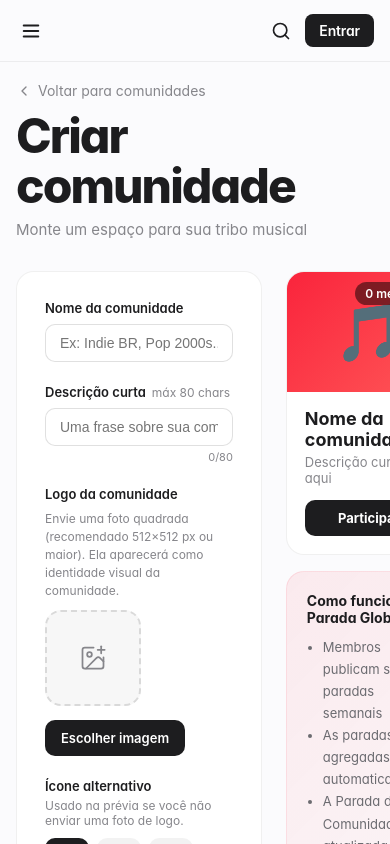
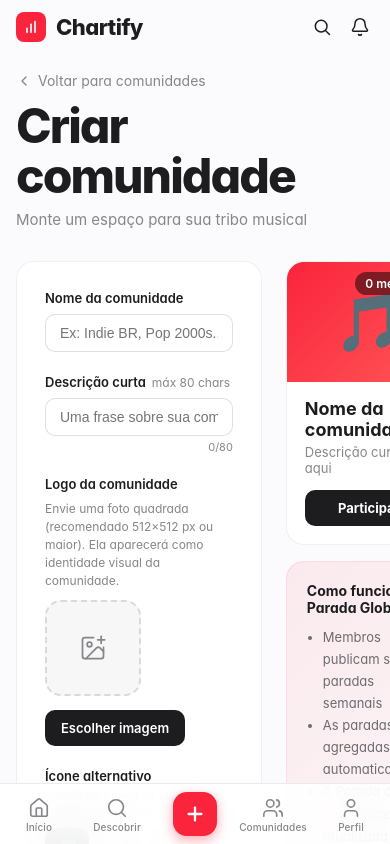
Before and after one commit to brunoblv/chartfm, a Next.js app: page /community/create in a window 390 px wide. Shown: the top 844 px of the page. Built offline with nearby package versions, Linux system fonts and the light colour scheme; no server answers.

Commit message:
Refactor Shell and TopBar components for improved mobile experience. Introduce BottomNav for mobile navigation and update TopBar to enhance layout and functionality, including a new notification bell and search toggle. Streamline styles for better responsiveness and user interaction.

```diff
--- /dev/null
+++ b/components/layout/BottomNav.tsx
@@ -0,0 +1,112 @@
+"use client";
+
+import Link from "next/link";
+import { usePathname } from "next/navigation";
+import { useSession } from "next-auth/react";
+import { Home, Search, Users, User } from "lucide-react";
+
+export function BottomNav() {
+  const pathname = usePathname();
+  const { data: session, status } = useSession();
+  const authed = status === "authenticated" && !!session?.user?.handle;
+  const profilePath = authed ? `/profile/${session!.user.handle}` : "/login";
+  const createPath = authed ? "/create" : "/login";
+  const profileActive =
+    authed &&
+    (pathname === profilePath || pathname.startsWith(profilePath + "/"));
+
+  const tabStyle = (active: boolean): React.CSSProperties => ({
+    flex: 1,
+    display: "flex",
+    flexDirection: "column",
+    alignItems: "center",
+    justifyContent: "center",
+    gap: 3,
+    padding: "10px 0",
+    textDecoration: "none",
+    color: active ? "#FA243C" : "#86868B",
+    minHeight: 56,
+  });
+
+  const labelStyle = (active: boolean): React.CSSProperties => ({
+    fontSize: 10,
+    fontWeight: active ? 600 : 500,
+    letterSpacing: "0.01em",
+    lineHeight: 1,
+  });
+
+  const tabs = [
+    { href: "/",            label: "Início",      Icon: Home,   exact: true  },
+    { href: "/discover",    label: "Descobrir",   Icon: Search, exact: false },
+    { href: "/communities", label: "Comunidades", Icon: Users,  exact: false },
+  ];
+
+  return (
+    <nav
+      style={{
+        position: "fixed",
+        bottom: 0,
+        left: 0,
+        right: 0,
+        zIndex: 100,
+        background: "rgba(255,255,255,0.92)",
+        backdropFilter: "blur(20px) saturate(180%)",
+        WebkitBackdropFilter: "blur(20px) saturate(180%)",
+        borderTop: "0.5px solid rgba(0,0,0,0.08)",
+        display: "grid",
+        gridTemplateColumns: "repeat(5, 1fr)",
+        alignItems: "center",
+        paddingBottom: "env(safe-area-inset-bottom, 0px)",
+      }}
+    >
+      {/* Home */}
+      {tabs.slice(0, 2).map(({ href, label, Icon, exact }) => {
+        const active = exact ? pathname === href : pathname === href || pathname.startsWith(href + "/");
+        return (
+          <Link key={href} href={href} style={tabStyle(active)}>
+            <Icon size={22} strokeWidth={active ? 2.2 : 1.8} />
+            <span style={labelStyle(active)}>{label}</span>
+          </Link>
+        );
+      })}
+
+      {/* Create — center pill */}
+      <Link
+        href={createPath}
+        style={{ display: "flex", alignItems: "center", justifyContent: "center", padding: "8px 0", textDecoration: "none" }}
+      >
+        <div style={{
+          width: 44,
+          height: 44,
+          borderRadius: 14,
+          background: "#FA243C",
+          display: "grid",
+          placeItems: "center",
+          boxShadow: "0 4px 12px rgba(250,36,60,0.4)",
+        }}>
+          <svg width="22" height="22" viewBox="0 0 24 24" stroke="white" strokeWidth="2.5" fill="none" strokeLinecap="round">
+            <line x1="12" y1="5" x2="12" y2="19" />
+            <line x1="5" y1="12" x2="19" y2="12" />
+          </svg>
+        </div>
+      </Link>
+
+      {/* Comunidades */}
+      {tabs.slice(2).map(({ href, label, Icon, exact }) => {
+        const active = exact ? pathname === href : pathname === href || pathname.startsWith(href + "/");
+        return (
+          <Link key={href} href={href} style={tabStyle(active)}>
+            <Icon size={22} strokeWidth={active ? 2.2 : 1.8} />
+            <span style={labelStyle(active)}>{label}</span>
+          </Link>
+        );
+      })}
+
+      {/* Perfil */}
+      <Link href={profilePath} style={tabStyle(profileActive)}>
+        <User size={22} strokeWidth={profileActive ? 2.2 : 1.8} />
+        <span style={labelStyle(profileActive)}>Perfil</span>
+      </Link>
+    </nav>
+  );
+}
--- a/components/layout/Shell.tsx
+++ b/components/layout/Shell.tsx
@@ -1,8 +1,8 @@
 "use client";
 
-import { useState } from "react";
 import { Sidebar } from "./Sidebar";
 import { TopBar } from "./TopBar";
+import { BottomNav } from "./BottomNav";
 import { useIsMobile } from "@/hooks/useIsMobile";
 
 interface ShellProps {
@@ -14,17 +14,19 @@ interface ShellProps {
 
 export function Shell({ children, title, subtitle, noPadding }: ShellProps) {
   const isMobile = useIsMobile();
-  const [sidebarOpen, setSidebarOpen] = useState(false);
 
   return (
     <div style={{ display: "flex", minHeight: "100vh", background: "#FBFBFD" }}>
-      <Sidebar isMobile={isMobile} isOpen={sidebarOpen} onClose={() => setSidebarOpen(false)} />
+      {!isMobile && <Sidebar />}
       <div style={{ flex: 1, minWidth: 0, display: "flex", flexDirection: "column" }}>
-        <TopBar
-          isMobile={isMobile}
-          onMenuToggle={() => setSidebarOpen((o) => !o)}
-        />
-        <main style={noPadding ? {} : { padding: isMobile ? "20px 16px 80px 16px" : "36px 40px 80px 40px" }}>
+        <TopBar isMobile={isMobile} />
+        <main
+          style={
+            noPadding
+              ? isMobile ? { paddingBottom: 80 } : {}
+              : { padding: isMobile ? "20px 16px 80px 16px" : "36px 40px 80px 40px" }
+          }
+        >
           {!noPadding && title && (
             <header style={{ marginBottom: 28, display: "flex", alignItems: "flex-end", gap: 24 }}>
               <div style={{ flex: 1 }}>
@@ -42,6 +44,7 @@ export function Shell({ children, title, subtitle, noPadding }: ShellProps) {
           {children}
         </main>
       </div>
+      {isMobile && <BottomNav />}
     </div>
   );
 }
--- a/components/layout/TopBar.tsx
+++ b/components/layout/TopBar.tsx
@@ -3,7 +3,7 @@
 import { useState } from "react";
 import Link from "next/link";
 import { useSession } from "next-auth/react";
-import { Search, Menu, Plus, X } from "lucide-react";
+import { Bell, X } from "lucide-react";
 import { SearchBar } from "./SearchBar";
 
 interface TopBarProps {
@@ -11,10 +11,77 @@ interface TopBarProps {
   onMenuToggle?: () => void;
 }
 
-export function TopBar({ isMobile = false, onMenuToggle }: TopBarProps) {
+function ChartifyIcon({ size = 16 }: { size?: number }) {
+  return (
+    <svg width={size} height={size} viewBox="0 0 24 24" stroke="white" strokeWidth="2.5" fill="none" strokeLinecap="round">
+      <line x1="6" y1="20" x2="6" y2="14" />
+      <line x1="12" y1="20" x2="12" y2="8" />
+      <line x1="18" y1="20" x2="18" y2="4" />
+    </svg>
+  );
+}
+
+export function TopBar({ isMobile = false }: TopBarProps) {
   const { status } = useSession();
   const authed = status === "authenticated";
   const [mobileSearchOpen, setMobileSearchOpen] = useState(false);
+
+  if (isMobile) {
+    return (
+      <div
+        style={{
+          position: "sticky",
+          top: 0,
+          zIndex: 50,
+          background: "rgba(251,251,253,0.92)",
+          backdropFilter: "blur(20px) saturate(180%)",
+          WebkitBackdropFilter: "blur(20px) saturate(180%)",
+          borderBottom: mobileSearchOpen ? "1px solid rgba(0,0,0,0.06)" : "none",
+        }}
+      >
+        <div style={{ padding: "12px 16px 10px", display: "flex", alignItems: "center", gap: 10 }}>
+          {/* Logo */}
+          <div style={{
+            width: 30, height: 30, borderRadius: 8,
+            background: "#FA243C",
+            display: "grid", placeItems: "center",
+            flexShrink: 0,
+          }}>
+            <ChartifyIcon size={16} />
+          </div>
+
+          <span style={{ fontSize: 22, fontWeight: 800, letterSpacing: "-0.025em", color: "#1D1D1F", flex: 1 }}>
+            Chartify
+          </span>
+
+          {/* Search toggle */}
+          <button
+            onClick={() => setMobileSearchOpen((o) => !o)}
+            style={{ background: "none", border: "none", cursor: "pointer", padding: 4, display: "flex", alignItems: "center", color: "#1D1D1F" }}
+          >
+            {mobileSearchOpen
+              ? <X size={20} />
+              : <svg width="20" height="20" viewBox="0 0 24 24" fill="none" stroke="currentColor" strokeWidth="1.8" strokeLinecap="round"><circle cx="11" cy="11" r="7"/><path d="m21 21-4.3-4.3"/></svg>
+            }
+          </button>
+
+          {/* Notification bell */}
+          <Link
+            href={authed ? "/notifications" : "/login"}
+            style={{ position: "relative", display: "flex", alignItems: "center", color: "#1D1D1F", textDecoration: "none", padding: 4 }}
+          >
+            <Bell size={20} strokeWidth={1.8} />
+          </Link>
+        </div>
+
+        {mobileSearchOpen && (
+          <div style={{ padding: "0 16px 12px" }}>
+            <SearchBar autoFocus onClose={() => setMobileSearchOpen(false)} />
+          </div>
+        )}
+      </div>
+    );
+  }
 
   return (
     <div
@@ -25,150 +92,39 @@ export function TopBar({ isMobile = false, onMenuToggle }: TopBarProps) {
         background: "rgba(251,251,253,0.92)",
         backdropFilter: "blur(20px) saturate(180%)",
         borderBottom: "1px solid rgba(0,0,0,0.06)",
+        padding: "18px 40px",
+        display: "flex",
+        alignItems: "center",
+        gap: 16,
       }}
     >
-      <div
-        style={{
-          padding: isMobile ? "14px 16px" : "18px 40px",
-          display: "flex",
-          alignItems: "center",
-          gap: isMobile ? 10 : 16,
-        }}
-      >
-        {isMobile && (
-          <button
-            onClick={onMenuToggle}
-            style={{
-              background: "none",
-              border: "none",
-              cursor: "pointer",
-              padding: 4,
-              display: "flex",
-              alignItems: "center",
-              color: "#1D1D1F",
-              flexShrink: 0,
-            }}
-          >
-            <Menu size={22} />
-          </button>
-        )}
-
-        {!isMobile && (
       <div style={{ flex: 1, maxWidth: 420 }}>
         <SearchBar />
       </div>
-        )}
-
       <div style={{ flex: 1 }} />
-
-        {isMobile && (
-          <button
-            onClick={() => setMobileSearchOpen((o) => !o)}
-            style={{
-              background: "none",
-              border: "none",
-              cursor: "pointer",
-              padding: 4,
-              display: "flex",
-              alignItems: "center",
-              color: "#1D1D1F",
-              flexShrink: 0,
-            }}
-          >
-            {mobileSearchOpen ? <X size={20} /> : <Search size={20} />}
-          </button>
-        )}
-
-        {!authed && !isMobile && (
+      {!authed && (
         <Link
           href="/login"
           style={{
-              color: "#1D1D1F",
-              textDecoration: "none",
-              padding: "8px 14px",
-              borderRadius: 8,
-              fontSize: 14,
-              fontWeight: 600,
-              letterSpacing: "-0.01em",
-              whiteSpace: "nowrap",
-              border: "1px solid rgba(0,0,0,0.12)",
+            color: "#1D1D1F", textDecoration: "none",
+            padding: "8px 14px", borderRadius: 8,
+            fontSize: 14, fontWeight: 600, letterSpacing: "-0.01em",
+            whiteSpace: "nowrap", border: "1px solid rgba(0,0,0,0.12)",
           }}
         >
           Entrar
         </Link>
       )}
-
-        {isMobile && !authed ? (
-          <Link
-            href="/login"
-            style={{
-              background: "#1D1D1F",
-              color: "white",
-              textDecoration: "none",
-              padding: "8px 14px",
-              borderRadius: 8,
-              fontSize: 14,
-              fontWeight: 600,
-              letterSpacing: "-0.01em",
-              whiteSpace: "nowrap",
-              flexShrink: 0,
-            }}
-          >
-            Entrar
-          </Link>
-        ) : isMobile ? (
       <Link
         href="/create"
         style={{
-              background: "#FA243C",
-              color: "white",
-              textDecoration: "none",
-              width: 34,
-              height: 34,
-              borderRadius: 8,
-              display: "flex",
-              alignItems: "center",
-              justifyContent: "center",
-              flexShrink: 0,
-            }}
-          >
-            <Plus size={18} />
-          </Link>
-        ) : (
-          <Link
-            href="/create"
-            style={{
-              background: "#1D1D1F",
-              color: "white",
-              textDecoration: "none",
-              padding: "8px 14px",
-              borderRadius: 8,
-              fontSize: 14,
-              fontWeight: 600,
-              letterSpacing: "-0.01em",
-              whiteSpace: "nowrap",
+          background: "#1D1D1F", color: "white", textDecoration: "none",
+          padding: "8px 14px", borderRadius: 8,
+          fontSize: 14, fontWeight: 600, letterSpacing: "-0.01em", whiteSpace: "nowrap",
         }}
       >
         Nova parada
       </Link>
-        )}
-      </div>
-
-      {isMobile && mobileSearchOpen && (
-        <div
-          style={{
-            padding: "0 16px 12px",
-            borderTop: "1px solid rgba(0,0,0,0.06)",
-          }}
-        >
-          <div style={{ paddingTop: 12 }}>
-            <SearchBar
-              autoFocus
-              onClose={() => setMobileSearchOpen(false)}
-            />
-          </div>
-        </div>
-      )}
     </div>
   );
 }
```
Also changed, not shown: scripts/fix-ai-de-mim-outroeu.ts (added, +167 -0 lines). Lines whose indentation alone changed are shown as unchanged.
